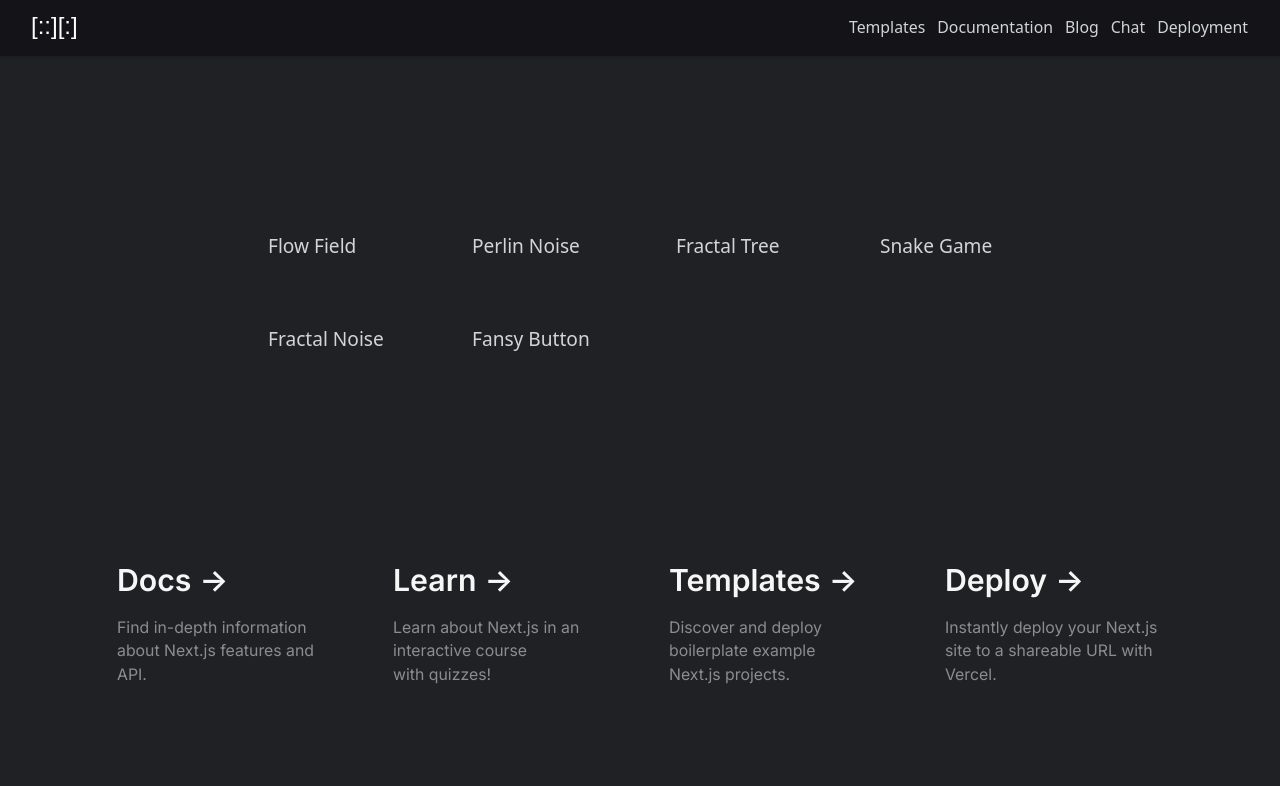
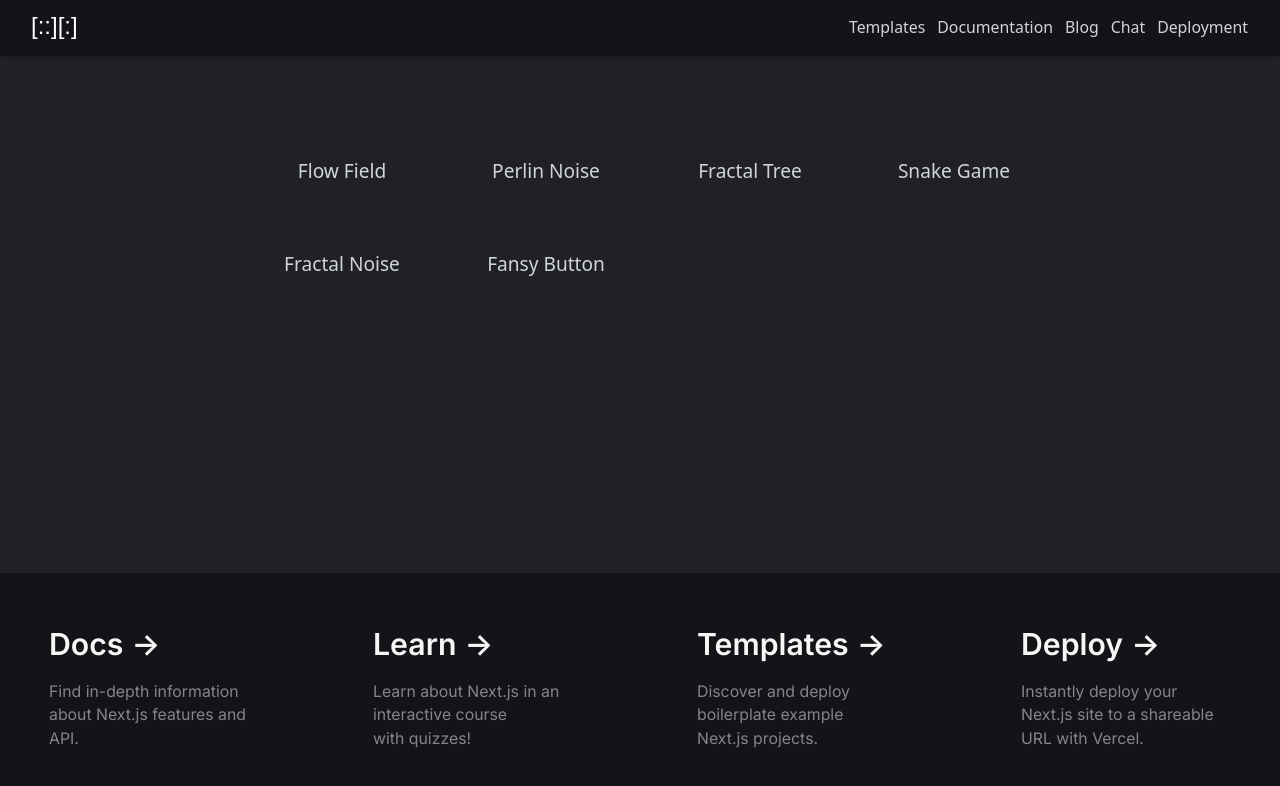
Before and after one commit to nbursa/creative-coding, a Next.js app: page / in a window 1280 px wide. Shown: the top 786 px of the page. Built offline with nearby package versions, Linux system fonts and the light colour scheme.

Commit message:
style homepage

```diff
--- a/src/components/ButtonCard.tsx
+++ b/src/components/ButtonCard.tsx
@@ -8,7 +8,7 @@
   return (
     <Link
       href={href}
-      className="group rounded-lg border border-transparent px-5 py-4 transition-colors hover:border-gray-300 hover:bg-gray-100 hover:dark:border-neutral-700 hover:dark:bg-neutral-800/30"
+      className="group rounded-lg border border-transparent p-12 transition-colors hover:border-gray-300 hover:bg-gray-100 hover:dark:border-neutral-700 hover:dark:bg-neutral-800/30"
       rel="noopener noreferrer"
     >
       <div className={`${inter.className} mb-3 text-2xl font-semibold text-left`}>
--- a/src/components/Catalog.tsx
+++ b/src/components/Catalog.tsx
@@ -5,11 +5,11 @@
 
 const Catalog: React.FC<CatalogProps> = ({className}) => {
   return <div className={className}>
-    <ul className="w-full grid grid-cols-1 md:grid-cols-2 lg:grid-cols-4 lg:w-3/4 md:mx-auto">
+    <ul className="w-full grid grid-cols-1 sm:grid-cols-2 lg:grid-cols-4 lg:w-3/4 md:mx-auto">
       {catalogLinks.map((link: CatalogLinkType, index: number) => {
         return (
-          <li key={index} className="mb-8 text-center md:text-left text-base px-5 py-4">
-            <LinkStyled href={link.href} label={link.label}/>
+          <li key={index} className="mb-8 text-center text-base px-5 py-4">
+            <LinkStyled href={link.href} label={link.label} className="ml-0"/>
           </li>
         )
       })}
--- a/src/components/LinkStyled.tsx
+++ b/src/components/LinkStyled.tsx
@@ -1,10 +1,10 @@
 import Link from "next/link";
 import {LinkStyledProps} from "@/types";
 
-const LinkStyled: React.FC<LinkStyledProps> = ({href, label}) => {
+const LinkStyled: React.FC<LinkStyledProps> = ({href, label, className}) => {
   return (
     <Link href={href}
-          className="text-gray-300 hover:text-gray-500 ml-4 text-shadow">{label}</Link>
+          className={`text-gray-300 hover:text-gray-500 sm:ml-4 text-shadow ${className}`}>{label}</Link>
   )
 }
 
--- a/src/pages/index.tsx
+++ b/src/pages/index.tsx
@@ -3,10 +3,11 @@
 
 const Home = () => {
   return (
-    <main className="flex min-h-screen flex-col items-center justify-between p-24">
-      <Catalog className="mb-32 lg:mb-0 md:mt-[15vh] w-full"/>
+    <main className="flex min-h-screen flex-col items-center justify-between">
+      <Catalog
+        className="flex flex-1 items-center lg:transform lg:-translate-y-[25%] mb-8 mt-32 md:mb-32 lg:mb-0 md:mt-[15vh] w-full p-o sm:px-24 sm:py-8"/>
       <Cards
-        className="mb-32 w-full grid gap-2 md:gap-4 text-center lg:mb-0 md:grid-cols-2 lg:grid-cols-4 lg:text-left"/>
+        className="mb-0 w-full bg-black/75 grid gap-2 xl:gap-4 text-center sm:grid-cols-2 lg:grid-cols-4 lg:text-left"/>
     </main>
   )
 }
--- a/src/types/index.ts
+++ b/src/types/index.ts
@@ -32,6 +32,7 @@
 export interface LinkStyledProps {
   href: string;
   label: string;
+  className: string;
 }
 
 export interface PerlinNoiseProps {
```
